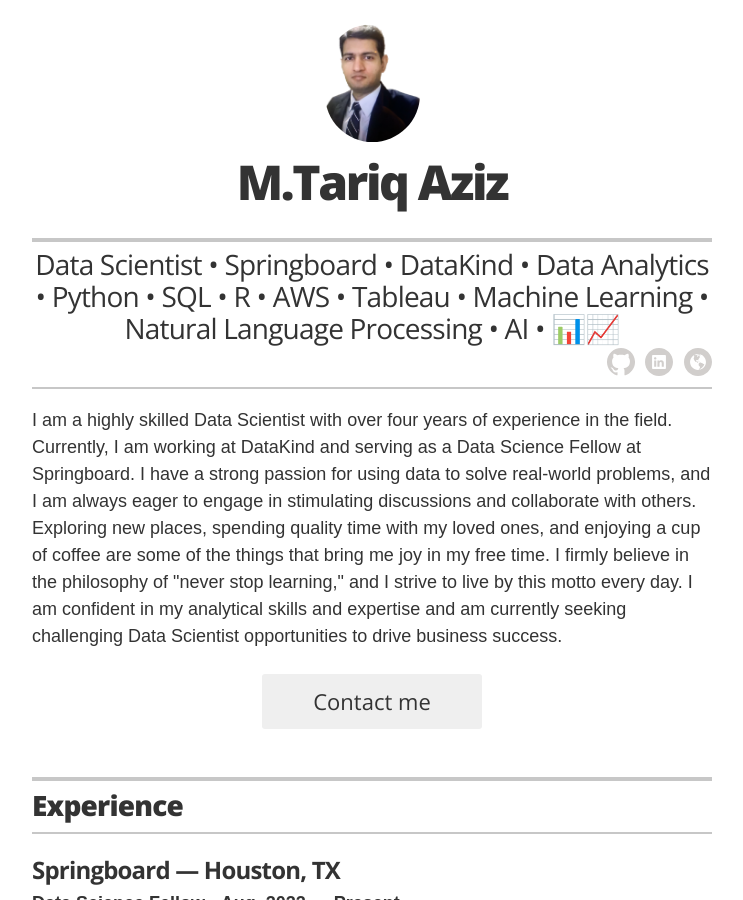
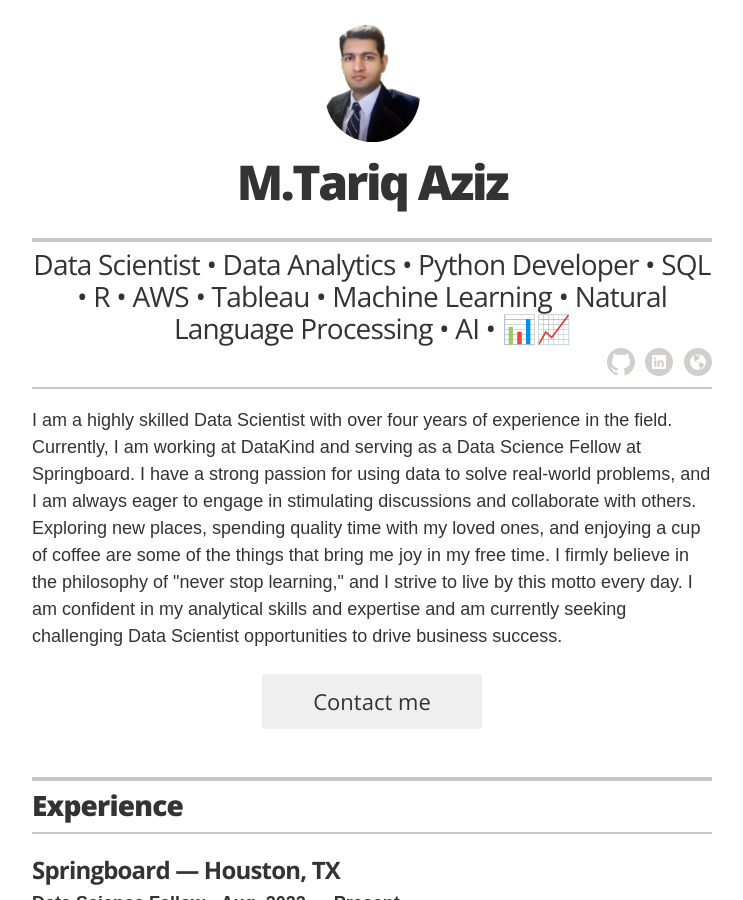
Before and after one commit to ttariqaziz/ttariqaziz.github.io, a Jekyll site: the page built from index.html, in a window 1280 px wide and 900 px high. Shown: the whole window, without its empty margins (268-1011 px from the left). Built offline with Jekyll 4.4.1, drawn with Linux system fonts in a browser that asks for light colours.

Commit message:
Update _config.yml

```diff
--- a/_config.yml
+++ b/_config.yml
@@ -6,7 +6,7 @@
   style: compressed
 resume_avatar: 'true'
 resume_name: M.Tariq Aziz
-resume_title: Data Scientist • Springboard • DataKind • Data Analytics • Python • SQL • R • AWS • Tableau • Machine Learning • Natural Language Processing • AI • 📊📈
+resume_title: Data Scientist • Data Analytics • Python Developer • SQL • R • AWS • Tableau • Machine Learning • Natural Language Processing • AI • 📊📈
 resume_contact_email: ta.aziz221@gmail.com
 # resume_contact_telephone: 555-7334
 resume_contact_address: 'Spring, TX'
```
